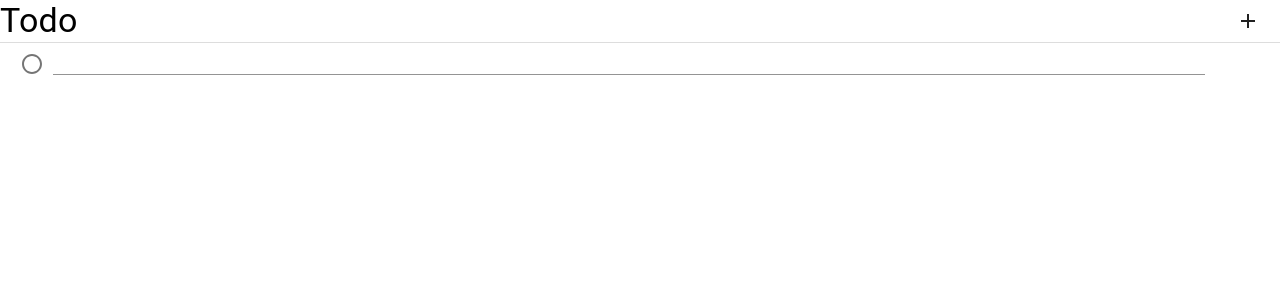
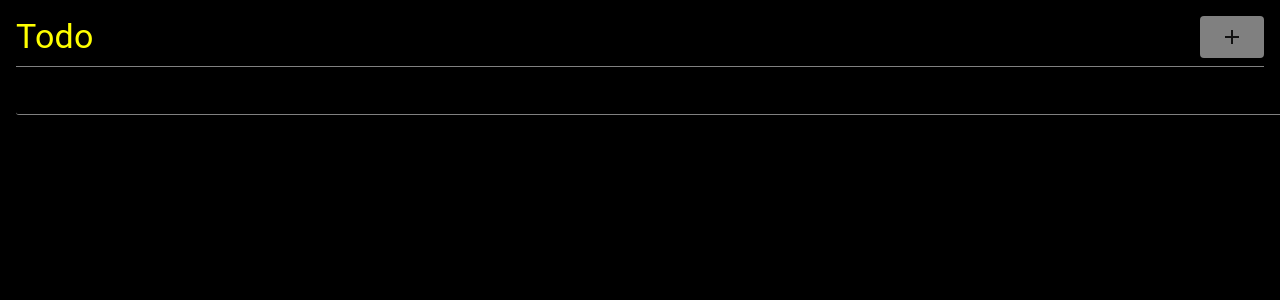
Before and after one commit to sridhar02/simple-Todo-React-app, a React (Create React App) app: page / in a window 1280 px wide. Both pictures are taken after a click on the button 1248 px from the left and 20 px from the top of the page. Shown: the top 300 px of the page. Built offline with nearby package versions, Linux system fonts and the light colour scheme.

Commit message:
added css to all the elements in the page.

```diff
--- a/src/todo.js
+++ b/src/todo.js
@@ -3,28 +3,30 @@ import React, { Component } from 'react';
 import { withStyles } from '@material-ui/core/styles';
 import { Button, Typography, TextField } from '@material-ui/core';
 import AddIcon from '@material-ui/icons/Add';
-import Radio from '@material-ui/core/Radio';
 
 const listStyles = theme => ({
   itemAlignment: {
     margin: theme.spacing(1),
     display: 'flex',
     justifyContent: 'flex-start',
-    borderBottom: '1px solid #ddd'
+    borderBottom: '1px solid grey'
   },
   radio: {
-    width: '20px'
+    width: '20px',
+    marginTop: theme.spacing(1.2),
+    border: '1px solid grey'
   },
   todoName: {
-    marginTop: theme.spacing(1.2)
+    margin: theme.spacing(1),
+    color: 'white'
   }
 });
 
 function _List({ item, classes }) {
   return (
     <div className={classes.itemAlignment}>
-      <Radio className={classes.radio} />
-      <Typography variant="body2" className={classes.todoName}>
+      <input type="radio" className={classes.radio} />
+      <Typography variant="body1" className={classes.todoName}>
         {item}
       </Typography>
     </div>
@@ -34,16 +36,39 @@ function _List({ item, classes }) {
 const List = withStyles(listStyles)(_List);
 
 const todoStyles = theme => ({
-  background: {
+  container: {
+    backgroundColor: 'black',
+    padding: theme.spacing(2),
+    height: '920px'
+  },
+  header: {
+    color: 'yellow',
+    display: 'flex',
+    justifyContent: 'space-between',
+    borderBottom: '1px solid grey',
+    paddingBottom: theme.spacing(1)
+  },
+  input: {
+    width: '100%',
+    backgroundColor: 'black',
+    color: 'white',
+    padding: theme.spacing(2),
+    borderRadius: '3px',
+    border: 0,
+    borderBottom: '1px solid grey',
+    '&:hover': {
+      border: 0,
+      borderBottom: '1px solid grey'
+    }
+  },
+  form: {
+    color: 'white'
+  },
+  radio: {
     backgroundColor: 'white'
   },
-  header: {
-    display: 'flex',
-    justifyContent: 'space-between',
-    borderBottom: '1px solid #ddd'
-  },
-  texfield: {
-    width: '90%'
+  addButton: {
+    backgroundColor: 'grey'
   }
 });
 
@@ -83,10 +108,9 @@ class _Todo extends Component {
     const { item, todoList, added } = this.state;
     console.log(item, todoList);
     const addItem = added ? (
-      <form onSubmit={this.handleSubmit}>
-        <Radio />
-        <TextField
-          className={classes.texfield}
+      <form onSubmit={this.handleSubmit} className={classes.form}>
+        <input
+          className={classes.input}
           id="standard-basic"
           value={this.state.item}
           onChange={this.handleChange}
@@ -97,11 +121,11 @@ class _Todo extends Component {
       <div></div>
     );
     return (
-      <div className={classes.background}>
+      <div className={classes.container}>
         <div className={classes.header}>
           <Typography variant="h4">Todo</Typography>
-          <Button onClick={this.addItem}>
-            <AddIcon />
+          <Button onClick={this.addItem} className={classes.addButton}>
+            <AddIcon className={classes.addIcon} />
           </Button>
         </div>
         {addItem}
```
